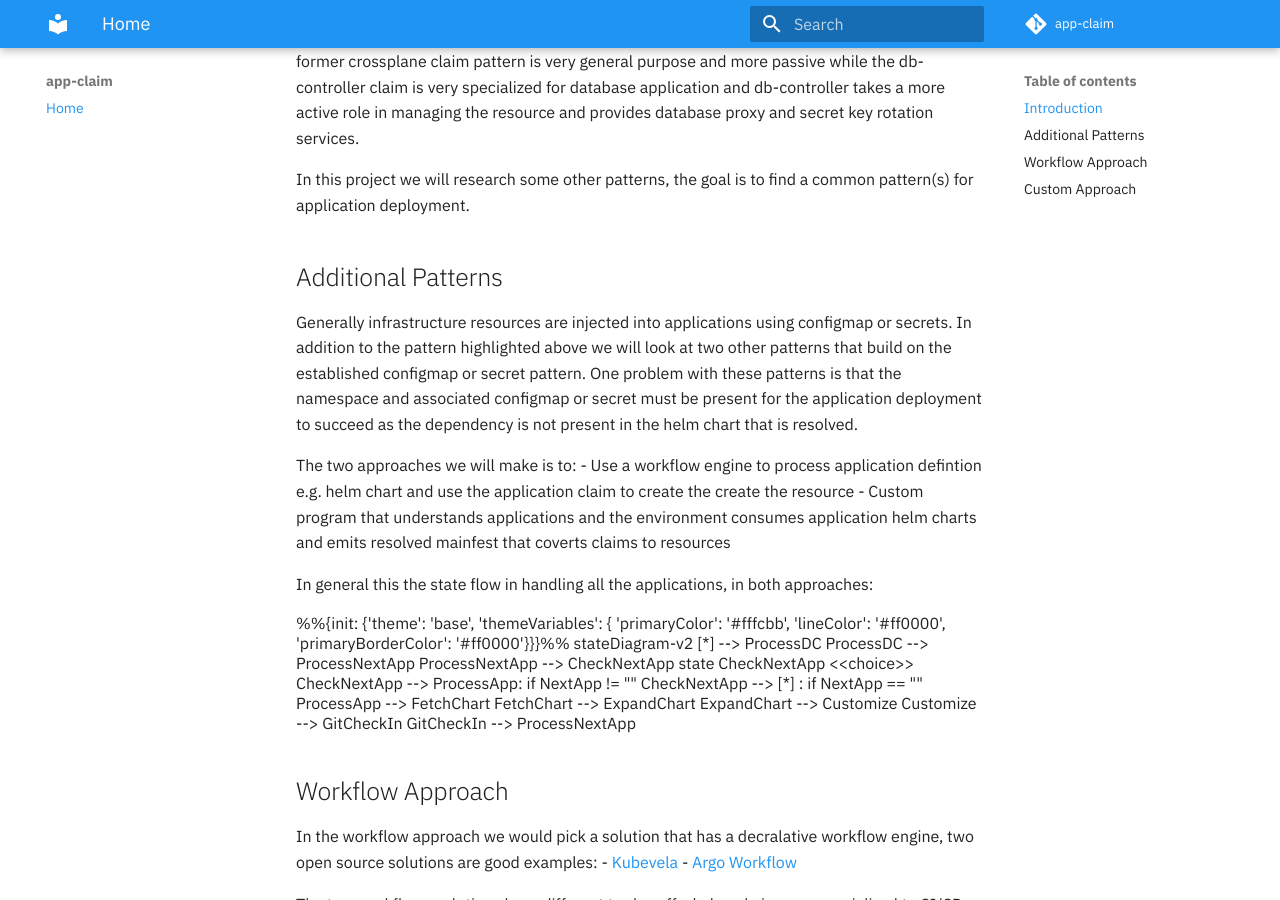
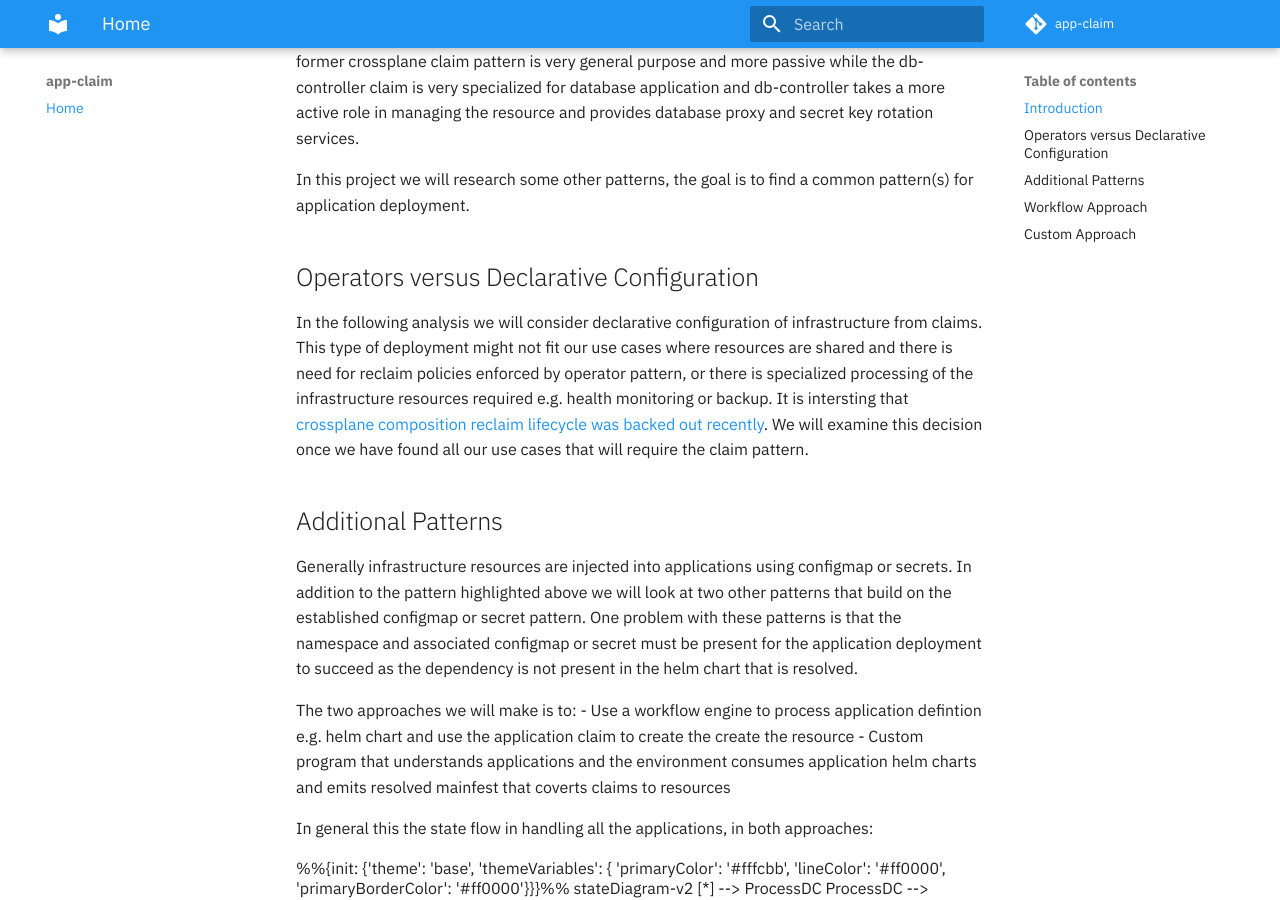
Before and after one commit to seizadi/app-claim, an MkDocs documentation site: the page built from docs/index.md, in a window 1280 px wide and 900 px high, scrolled down 428 px. Built offline with MkDocs 1.6.1 and Material for MkDocs 9.7.7, drawn with Linux system fonts in a browser that asks for light colours; comment, search, counter and statistics services are not loaded.

Commit message:
Update doc

```diff
--- a/docs/index.md
+++ b/docs/index.md
@@ -22,6 +22,16 @@ secret key rotation services.
 
 In this project we will research some other patterns, the goal is to find a common
 pattern(s) for application deployment.
+
+## Operators versus Declarative Configuration
+In the following analysis we will consider declarative configuration of infrastructure from
+claims. This type of deployment might not fit our use cases where resources are shared and
+there is need for reclaim policies enforced by operator pattern, or there is specialized
+processing of the infrastructure resources required e.g. health monitoring or backup.
+It is intersting that
+[crossplane composition reclaim lifecycle was backed out recently](https://github.com/crossplane/crossplane-runtime/issues/179#issuecomment-671686000).
+We will examine this decision once we have found all our use cases that will require
+the claim pattern.
 
 ## Additional Patterns
 Generally infrastructure resources are injected into applications using configmap or secrets.
```
